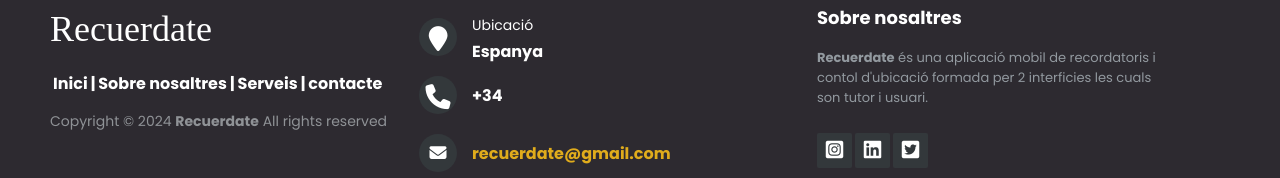
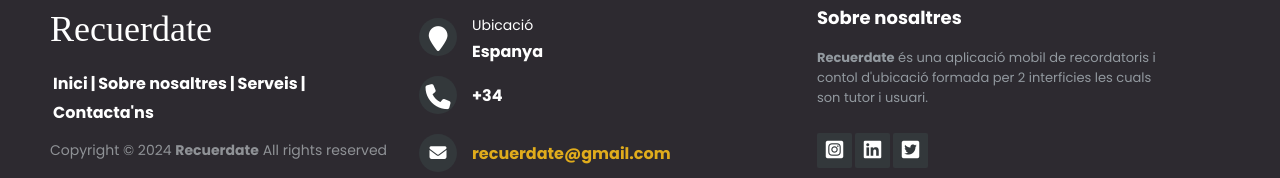
Before and after one commit to inspedralbes/projecte-final-front-back-damtfg6, a React (Create React App) app in the folder M07 - Web/web/: page / in a window 1280 px wide. Shown: the part 922-1100 px from the top of the page. Built offline with nearby package versions, Linux system fonts and the light colour scheme.

Commit message:
canvis footer

```diff
--- a/M07 - Web/web/src/components/Footer.js
+++ b/M07 - Web/web/src/components/Footer.js
@@ -1,3 +1,4 @@
+import { Link } from "react-router-dom";
 import "./FooterStyles.css";
 
 const Footer = () => {
@@ -8,13 +9,14 @@
             <h3>Recuerdate</h3>
 
             <p class="footer-links">
-                <a href="/">Inici</a>
+
+                <Link to="/">Inici</Link>
                 |
-                <a href="/sobre">Sobre nosaltres</a>
+                <Link to="/sobre">Sobre nosaltres</Link>
                 |
-                <a href="/servei">Serveis</a>
+                <Link to="/servei">Serveis</Link>
                 |
-                <a href="/contacte">contacte</a>
+                <Link to="/contacte">Contacta'ns</Link>
             </p>
 
             <p class="footer-company-name">Copyright © 2024 <strong>Recuerdate</strong> All rights reserved</p>
```
